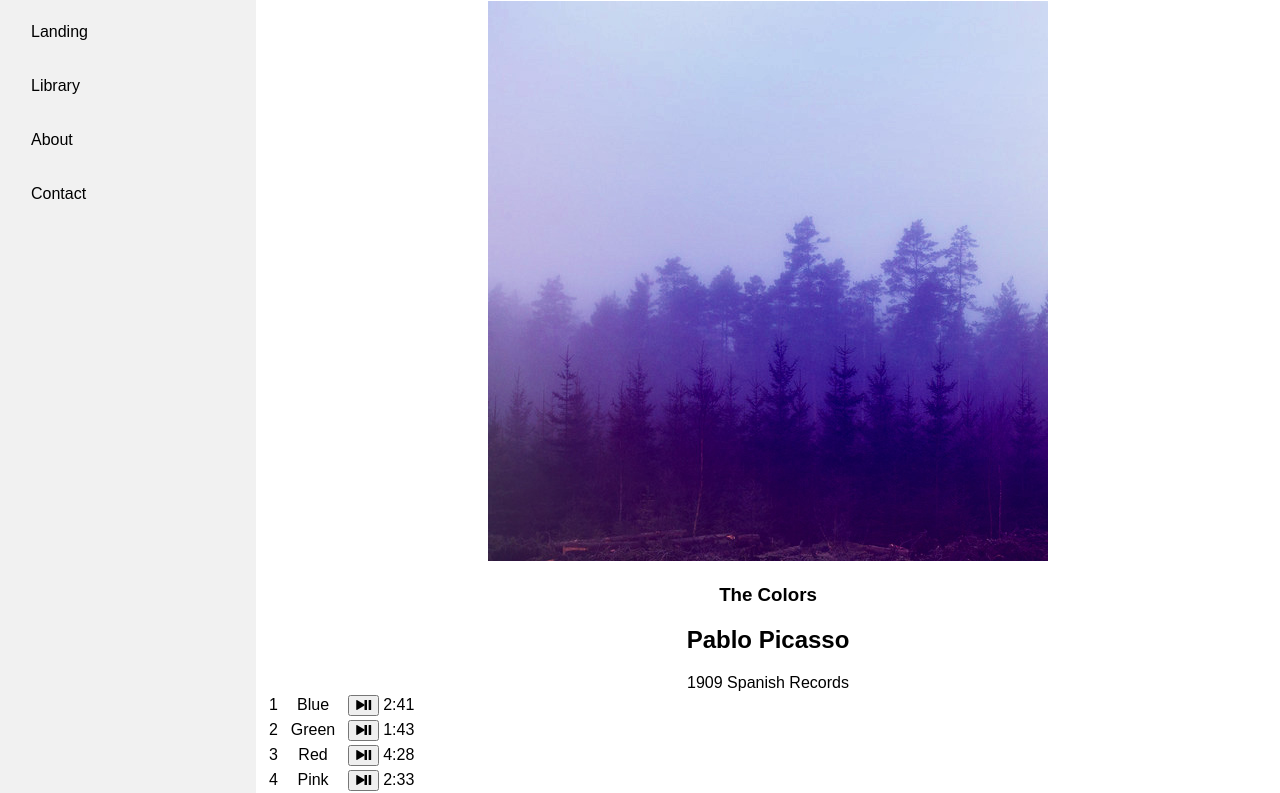
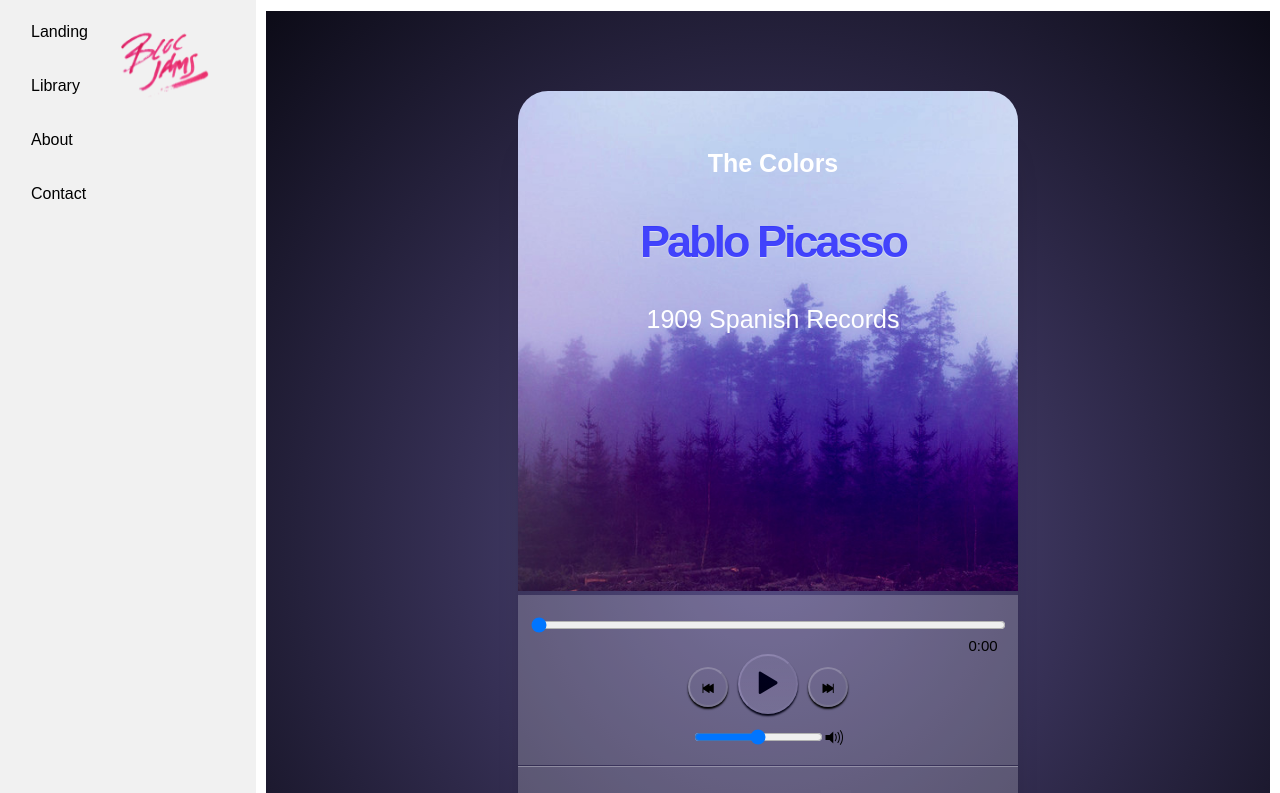
Before and after one commit to LeahMcN/bloc-jams-react, a React (Create React App) app: page /album/the-colors in a window 1280 px wide. Shown: the top 793 px of the page. Built offline with nearby package versions, Linux system fonts and the light colour scheme.

Commit message:
Added CSS Styling

```diff
--- a/src/App.js
+++ b/src/App.js
@@ -13,7 +13,6 @@ class App extends Component {
     return (
     <div>
       <header className="Topnav">
-
         <nav className="Navbar">
         <ul className="MenuBar">
           <li><Link to='/'>Landing</Link></li>
@@ -22,11 +21,8 @@ class App extends Component {
           <li><a href="#contact">Contact</a></li>
         </ul>
         </nav>
-
       </header>
-
       <div className="App">
-
         <main>
           <Route exact path="/" component={Landing} />
           <Route path="/library" component={Library} />
--- /dev/null
+++ b/src/components/Album.css
@@ -0,0 +1,70 @@
+
+.Album {
+  box-shadow: 0 2px 4px -4px rgba(0, 0, 0, .4), 0 50px 35px -20px rgba(0, 0, 0, .4);
+	border-radius: 30px;
+	height: 900px;
+	margin: 50px auto;
+	overflow: hidden;
+	position: relative;
+	width: 500px;
+}
+
+.Container {
+  background: radial-gradient(ellipse at center,
+  rgba(86,76,132,1) 0%, rgba(12,11,23,1) 100%);
+  width: 100%;
+  padding-top: 30px;
+  padding-bottom: 30px;
+  margin-right: 10px;
+  margin-top: 10px;
+  margin-bottom: 10px;
+}
+
+.Album-details {
+  box-sizing: border-box;
+  font-size: 25px;
+  padding: 20px;
+  position: absolute;
+  text-align: center;
+  margin: 5px;
+  color: white;
+  top: 0;
+  width: 100%;
+}
+
+#album-cover-art {
+  overflow: hidden;
+  position: relative;
+  width: 500px;
+}
+
+#song-list {
+  height: 225px;
+  background-color: rgba(255, 255, 255, .2);
+	bottom: 0;
+	box-shadow: inset 0 1px rgba(255, 255, 255, .3);
+  position: absolute;
+	width: 100%;
+  padding: 20px;
+}
+
+.Play-or-pause {
+  background: rgba(255, 255, 255, .01);
+  border: none;
+  border-color: rgba(255, 255, 255, .2);
+	cursor: pointer;
+  height: 30px;
+	width: 30px;
+  font-size: 10px;
+}
+
+.Artist {
+  position: relative;
+  font-size: 45px;
+  letter-spacing: -3px;
+  color: rgba(0,0,255,0.7);
+  text-shadow: 0px 1px 1px rgba(255,255,255,.5);
+  -webkit-background-clip: text;
+  -moz-background-clip: text;
+  background-clip: text;
+}
--- a/src/components/Album.js
+++ b/src/components/Album.js
@@ -1,6 +1,8 @@
 import React, { Component } from 'react';
 import albumData from './../data/albums';
 import PlayerBar from './PlayerBar';
+import './Album.css';
+
 
 class Album extends Component {
   constructor(props) {
@@ -17,8 +19,6 @@ class Album extends Component {
       duration: album.songs[0].duration,
       isPlaying: false,
       volume: 0,
-
-
     };
 
     this.audioElement = document.createElement('audio');
@@ -118,12 +118,13 @@ class Album extends Component {
 
    render() {
      return (
-       <section className="album">
+       <section className="Container">
+       <section className="Album">
          <section id="album-info">
           <img id="album-cover-art" src={this.state.album.albumCover} />
-          <div className="album-details">
+          <div className="Album-details">
             <h1 id="album-title">{this.state.album.title}</h1>
-            <h2 className="artist">{this.state.album.artist}</h2>
+            <h2 className="Artist">{this.state.album.artist}</h2>
             <div id="release-info">{this.state.album.releaseInfo}</div>
           </div>
         </section>
@@ -138,14 +139,12 @@ class Album extends Component {
               <tr className="song" key={index} onClick={() => this.handleSongClick(song)} >
                 <td className="song-number">{index+1}</td>
                 <td className="song-title">{song.title}</td>
-
-                <td className="song-actions">
-                <button>
+                <td className="Song-actions">
+                <button className="Play-or-pause">
                   <span className="ion-play"></span>
                   <span className="ion-pause"></span>
                 </button>
                 </td>
-
                 <td className="song-duration">{this.formatTime(song.duration)}</td>
               </tr>
             )}
@@ -162,8 +161,11 @@ class Album extends Component {
           handleTimeChange={(e) => this.handleTimeChange(e)}
           formatTime={(e) => this.formatTime(e)}
           handleVolumeChange={(e) => this.handleVolumeChange(e)}
-
         />
+       </section>
+       <div className="Logo-image">
+       <img className="Logo" src={window.location.origin + '/assets/images/bloc_jams_logo.png'} />
+       </div>
        </section>
      );
    }
--- a/src/components/Landing.css
+++ b/src/components/Landing.css
@@ -1,18 +1,54 @@
 .Phone {
   position: fixed;
-    top: 10px;
-    bottom: 0;
-    right: 120px;
-    width: 400px;
+  top: 10px;
+  bottom: 0;
+  right: 120px;
+  width: 400px;
 }
 
 .Landing {
   position: relative;
-    left: 0px;
-    margin-right: 500px;
+  margin-left: 20px;
+  margin-right: 500px;
+  padding: 10px;
 }
 
 .Header {
-  margin-top: 50px;
-  margin-left: 10px;
+
+  position: relative;
+  margin-top: 55px;
+  margin-left: 30px;
+  margin-bottom: 20px;
+  font-size: 50px;
+  letter-spacing: -1px;
+  background-color: #565656;
+  color: transparent;
+  text-shadow: 0px 2px 3px rgba(255,255,255,0.5);
+  -webkit-background-clip: text;
+  -moz-background-clip: text;
 }
+
+.Selling-points {
+  padding-left: 41px;
+  padding-right: 15px;
+  margin: 20px;
+  font-size: 20px;
+  color: rgba(104,104,104);
+}
+
+.Hero-title {
+  margin-left: 28px;
+  display: inline;
+  position: relative;
+  font-size: 45px;
+  letter-spacing: -3px;
+  color: rgba(0,0,255,0.6);
+}
+
+.Point {
+  font-size: 15px;
+}
+
+.Point-description {
+  margin-bottom: 0px;
+}
--- a/src/components/Landing.js
+++ b/src/components/Landing.js
@@ -8,15 +8,13 @@ const Landing = () => (
     <div>
     <h1 className="Header">Bloc Jams</h1>
     </div>
-
-    <h2 className="hero-title">Turn the music up!</h2>
-
-    <section className="selling-points">
+    <h2 className="Hero-title">Turn the music up!</h2>
+    <section className="Selling-points">
       <div className="point">
         <h3 className="point-title">Choose your music</h3>
-        <p className="point-description">The world is full of music; why should you have to listen to music that someone else chose?</p>
+        <p className="Point-description">The world is full of music; why should you have to listen to music that someone else chose?</p>
       </div>
-      <div className="point">
+      <div className="Point">
         <h3 className="point-title">Unlimited, streaming, ad-free</h3>
         <p className="point-description">No arbitrary limits. No distractions.</p>
       </div>
--- a/src/components/Library.css
+++ b/src/components/Library.css
@@ -15,8 +15,38 @@ body {
 
 .Logo {
   position: fixed;
-    top: 30px;
-    bottom: 0;
-    left: 120px;
-    width: 90px;
+  top: 30px;
+  bottom: 0;
+  left: 120px;
+  width: 90px;
 }
+
+.Album-Cover {
+  box-shadow: 0 2px 4px -4px rgba(0, 0, 0, .4), 0 50px 35px -20px rgba(0, 0, 0, .4);
+  border-radius: 30px;
+  height: 500px;
+  margin: 50px auto;
+  overflow: hidden;
+  position: relative;
+  width: 500px;
+}
+
+.Music-info {
+  padding-bottom: 5px;
+  text-align: center;
+  color: white;
+
+}
+
+a {
+text-decoration: none;
+}
+
+.Musician  {
+  font-size: 25px;
+  margin: 1px;
+}
+
+.Title {
+  font-size: 20px;
+}
--- a/src/components/Library.js
+++ b/src/components/Library.js
@@ -15,10 +15,12 @@ class Library extends Component {
         {
           this.state.albums.map( (album, index) =>
             <Link to={`/album/${album.slug}`} key={index}>
-              <img src={album.albumCover} alt={album.title} />
-              <div>{album.title}</div>
-              <div>{album.artist}</div>
-              <div>{album.songs.length} songs</div>
+              <img className="Album-Cover" src={album.albumCover} alt={album.title} />
+              <div className="Music-info">
+              <div className="Title">{album.title}</div>
+              <div className="Musician">{album.artist}</div>
+              <div className="Song-count">{album.songs.length} songs</div>
+              </div>
             </Link>
           )
         }
--- /dev/null
+++ b/src/components/PlayerBar.css
@@ -0,0 +1,102 @@
+
+.Player-bar {
+  background-color: rgba(255, 255, 255, .2);
+  height: 150px;
+  position: absolute;
+  width: 100%;
+  padding-top: 20px;
+  margin-bottom: 10px;
+}
+
+#play-pause {
+  height: 60px;
+	width: 60px;
+  margin: auto;
+  background: linear-gradient(to top, rgba(255, 255, 255, .1), rgba(255, 255, 255, .04));
+  box-shadow: 0 2px 2px 0;
+	cursor: pointer;
+	mix-blend-mode: overlay;
+  border-radius: 60px;
+  border-color: rgba(255, 255, 255, .2);
+  font-size: 30px;
+}
+
+#play-pause:hover {
+  background: radial-gradient(ellipse at center,
+  rgba(12, 11, 23, .4) 0%,
+  rgba(86, 76, 132, .1) 60%,
+  rgba(255, 255, 255, .2) 100%);
+  border-radius: 60px;
+  cursor: pointer;
+	content: '';
+  height: 60px;
+  width: 60px;
+  transform: scale(.9)
+}
+
+button:focus {
+  outline: none;
+}
+
+#previous,
+#next {
+  background: rgba(255, 255, 255, .01);
+	border-radius: 40px;
+  border-color: rgba(255, 255, 255, .2);
+	box-shadow: 0 2px 2px 0;
+	cursor: pointer;
+  padding-top: 5px;
+	margin: 10px;
+  height: 40px;
+	width: 40px;
+  font-size: 15px;
+}
+
+#next:hover {
+  background: radial-gradient(ellipse at center,
+  rgba(12, 11, 23, .4) 0%,
+  rgba(86, 76, 132, .1) 60%,
+  rgba(255, 255, 255, .2) 100%);
+  border-radius: 40px;
+  cursor: pointer;
+  content: '';
+  height: 40px;
+  width: 40px;
+  transform: scale(.9)
+}
+
+#previous:hover {
+  background: radial-gradient(ellipse at center,
+  rgba(12, 11, 23, .4) 0%,
+  rgba(86, 76, 132, .1) 60%,
+  rgba(255, 255, 255, .2) 100%);
+  border-radius: 40px;
+  cursor: pointer;
+  content: '';
+  height: 40px;
+  width: 40px;
+  transform: scale(.9)
+}
+
+.seek-bar {
+  position: relative;
+  width: 95%;
+}
+
+.Timer{
+  margin-left: 430px;
+  font-size: 15px;
+}
+
+#volume-control {
+  margin-top: 10px;
+  width: 480px;
+}
+
+.Volume-icon {
+  float: right;
+  margin-left: -200px;
+  margin-right: 155px;
+  margin-bottom: 1px;
+  font-size: 20px;
+}
--- a/src/components/PlayerBar.js
+++ b/src/components/PlayerBar.js
@@ -1,22 +1,11 @@
 import React, { Component } from 'react';
+import './PlayerBar.css';
 
  class PlayerBar extends Component {
    render() {
      return (
-       <section className="player-bar">
-       <section id="buttons">
-          <button id="previous" onClick={this.props.handlePrevClick}>
-            <span className="ion-skip-backward"></span>
-          </button>
-          <button id="play-pause" onClick={this.props.handleSongClick} >
-            <span className={this.props.isPlaying ? 'ion-pause' : 'ion-play'}></span>
-          </button>
-          <button id="next" onClick={this.props.handleNextClick}>
-            <span className="ion-skip-forward"></span>
-          </button>
-      </section>
+       <section className="Player-bar">
        <section id="time-control">
-        <div className="current-time">{this.props.formatTime(this.props.currentTime)}</div>
         <input
            type="range"
            className="seek-bar"
@@ -26,21 +15,34 @@ import React, { Component } from 'react';
            step="0.01"
            onChange={this.props.handleTimeChange}
            />
-        <div className="total-time">{this.props.formatTime(this.props.duration)}</div>
-
+           <div className="Timer">
+           <div className="current-time">{this.props.formatTime(this.props.currentTime)}</div>
+           </div>
+       </section>
+       <section id="buttons">
+          <button id="previous" onClick={this.props.handlePrevClick}>
+            <span className="ion-skip-backward"></span>
+          </button>
+          <button id="play-pause" onClick={this.props.handleSongClick} >
+            <span className={this.props.isPlaying ? "ion-pause" : "ion-play"}></span>
+          </button>
+          <button id="next" onClick={this.props.handleNextClick}>
+            <span className="ion-skip-forward"></span>
+          </button>
       </section>
       <section id="volume-control">
-        <div className="icon ion-volume-low">{this.props.volume}</div>
        <input
           type="range"
-        className="seek-bar"
+          className="volume-bar"
           value={this.props.volume}
           max="1"
           min="0"
           step="0.01"
           onChange={this.props.handleVolumeChange}
           />
-        <div className="icon ion-volume-high"></div>
+          <div className="Volume-icon">
+          <div className="icon ion-volume-high">{this.props.volume}</div>
+          </div>
         </section>
       </section>
     );
```
Also changed, not shown: src/App.css (+0 -11 lines). Lines whose indentation alone changed are shown as unchanged.
